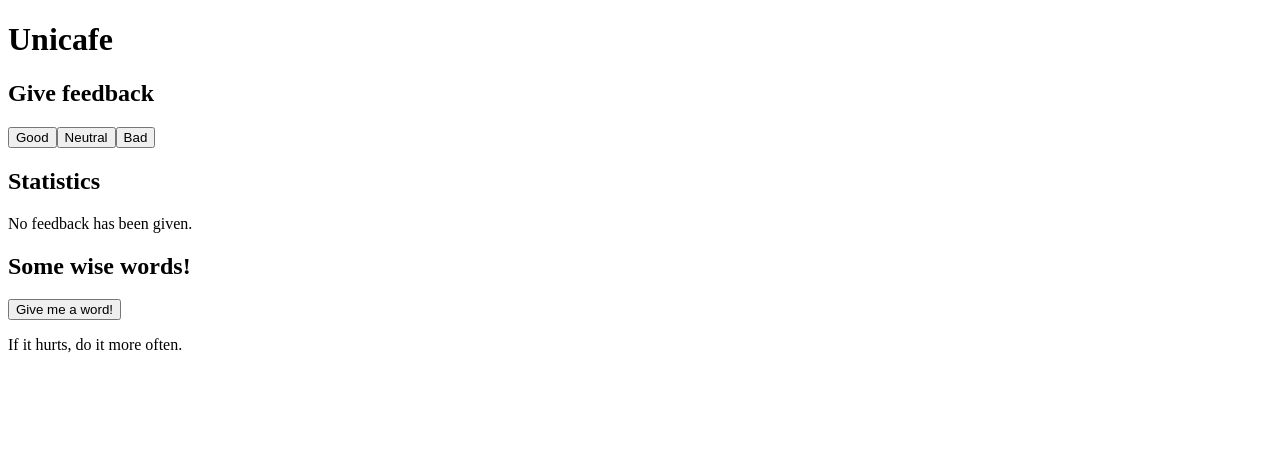
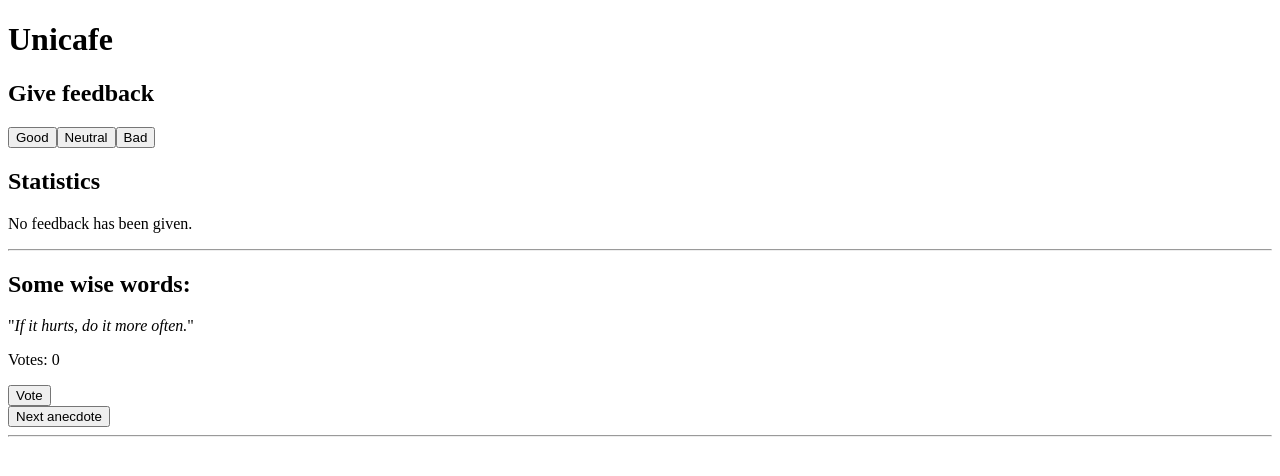
Before and after one commit to krullmizter/fullstackopen, a React (Vite) app in the folder part1/unicafe/: page / in a window 1280 px wide. Shown: the top 476 px of the page. Built offline with nearby package versions, Linux system fonts and the light colour scheme.

Commit message:
1.13 - 1.14 & part1 done
- Added voting capabilities to the anecdotes
- Added a section for showing the anecdote with the highest vote count

Done with part1

```diff
--- /dev/null
+++ b/part1/unicafe/src/Anecdote.jsx
@@ -0,0 +1,13 @@
+import React from 'react';
+
+const Anecdote = ({ text, votes, onVote, isMostVoted }) => {
+    return (
+        <div>
+            <p>"<i>{text}</i>"</p>
+            <p>Votes: {votes}</p>
+            {!isMostVoted && <button onClick={onVote}>Vote</button>}
+        </div>
+    );
+};
+
+export default Anecdote;
--- a/part1/unicafe/src/App.jsx
+++ b/part1/unicafe/src/App.jsx
@@ -1,19 +1,9 @@
-import { useState } from 'react'
+import { useState } from 'react';
 import Stats from './Stats';
 import Button from './Button';
+import Anecdote from './Anecdote';
 
 const App = () => {
-  const [getGood, setGood] = useState(0)
-  const [getNeutral, setNeutral] = useState(0)
-  const [getBad, setBad] = useState(0)
-  const [getSelected, setSelected] = useState(0)
-
-  // State management
-  const goodClicks = () => setGood(getGood + 1)
-  const neutralClicks = () => setNeutral(getNeutral + 1)
-  const badClicks = () => setBad(getBad + 1)
-  const anecdoteClick = () => setSelected(Math.floor(Math.random() * anecdotes.length))
-
   const anecdotes = [
     'If it hurts, do it more often.',
     'Adding manpower to a late software project makes it later!',
@@ -23,7 +13,29 @@ const App = () => {
     'Debugging is twice as hard as writing the code in the first place. Therefore, if you write the code as cleverly as possible, you are, by definition, not smart enough to debug it.',
     'Programming without an extremely heavy use of console.log is same as if a doctor would refuse to use x-rays or blood tests when diagnosing patients.',
     'The only way to go fast, is to go well.'
-  ]
+  ];
+
+  const [getGood, setGood] = useState(0);
+  const [getNeutral, setNeutral] = useState(0);
+  const [getBad, setBad] = useState(0);
+  const [getSelectedVote, setSelectedVote] = useState(0);
+  const [getVote, setVote] = useState(new Array(anecdotes.length).fill(0));
+
+  const goodClicks = () => setGood(getGood + 1);
+  const neutralClicks = () => setNeutral(getNeutral + 1);
+  const badClicks = () => setBad(getBad + 1);
+
+  const anecdoteClick = () => setSelectedVote(Math.floor(Math.random() * anecdotes.length));
+
+  const voteAnecdote = () => {
+    const voteNew = [...getVote];
+    voteNew[getSelectedVote] += 1;
+    setVote(voteNew);
+  };
+
+  const hasVotes = getVote.some(vote => vote > 0);
+  const mostVotedAnecdoteIndex = hasVotes ? getVote.indexOf(Math.max(...getVote)) : null;
+  const mostVotedAnecdote = mostVotedAnecdoteIndex !== null ? anecdotes[mostVotedAnecdoteIndex] : null;
 
   return (
     <div>
@@ -33,20 +45,43 @@ const App = () => {
       </div>
 
       <div>
-        <Button clickAction={goodClicks} name={"Good"}/>
-        <Button clickAction={neutralClicks} name={"Neutral"}/>
-        <Button clickAction={badClicks} name={"Bad"}/>
+        <Button clickAction={goodClicks} name="Good"/>
+        <Button clickAction={neutralClicks} name="Neutral"/>
+        <Button clickAction={badClicks} name="Bad"/>
       </div>
 
       <Stats good={getGood} neutral={getNeutral} bad={getBad} />
 
+      <hr />
+
       <div>
-        <h2>Some wise words!</h2>
-        <Button clickAction={anecdoteClick} name="Give me a word!"/>
-        <p>{anecdotes[getSelected]}</p>
+        <h2>Some wise words:</h2>
+        <Anecdote
+          text={anecdotes[getSelectedVote]}
+          votes={getVote[getSelectedVote]}
+          onVote={voteAnecdote}
+          isMostVoted={false}
+        />
+        <Button clickAction={anecdoteClick} name="Next anecdote"/>
+      </div>
+
+      <hr />
+
+      <div>
+        {hasVotes && (
+          <>
+            <h2>Anecdote with the most votes:</h2>
+            <Anecdote
+              text={mostVotedAnecdote}
+              votes={getVote[mostVotedAnecdoteIndex]}
+              onVote={() => {}}
+              isMostVoted={true}
+            />
+          </>
+        )}
       </div>
     </div>
-  )
+  );
 }
 
-export default App
+export default App;
```
